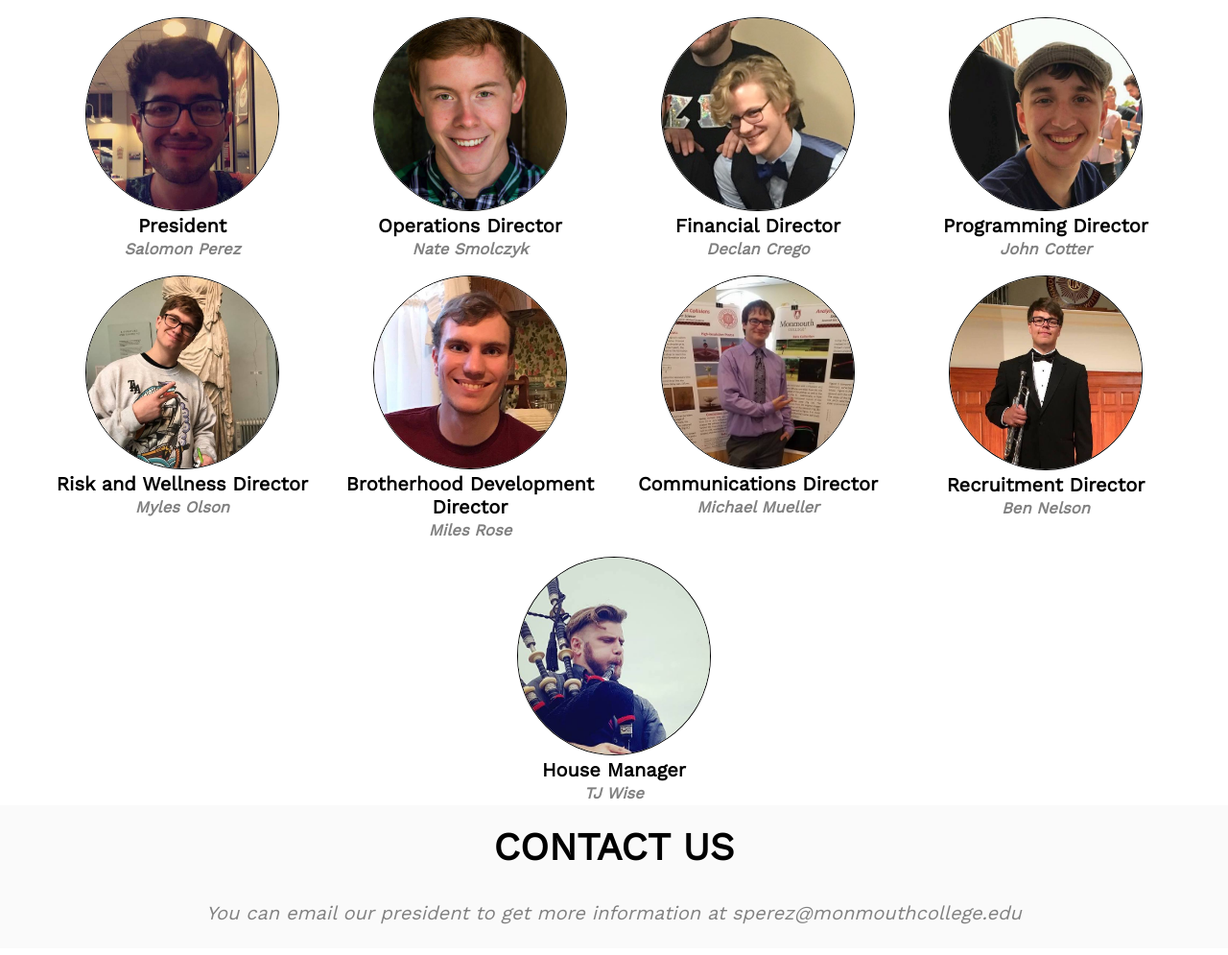
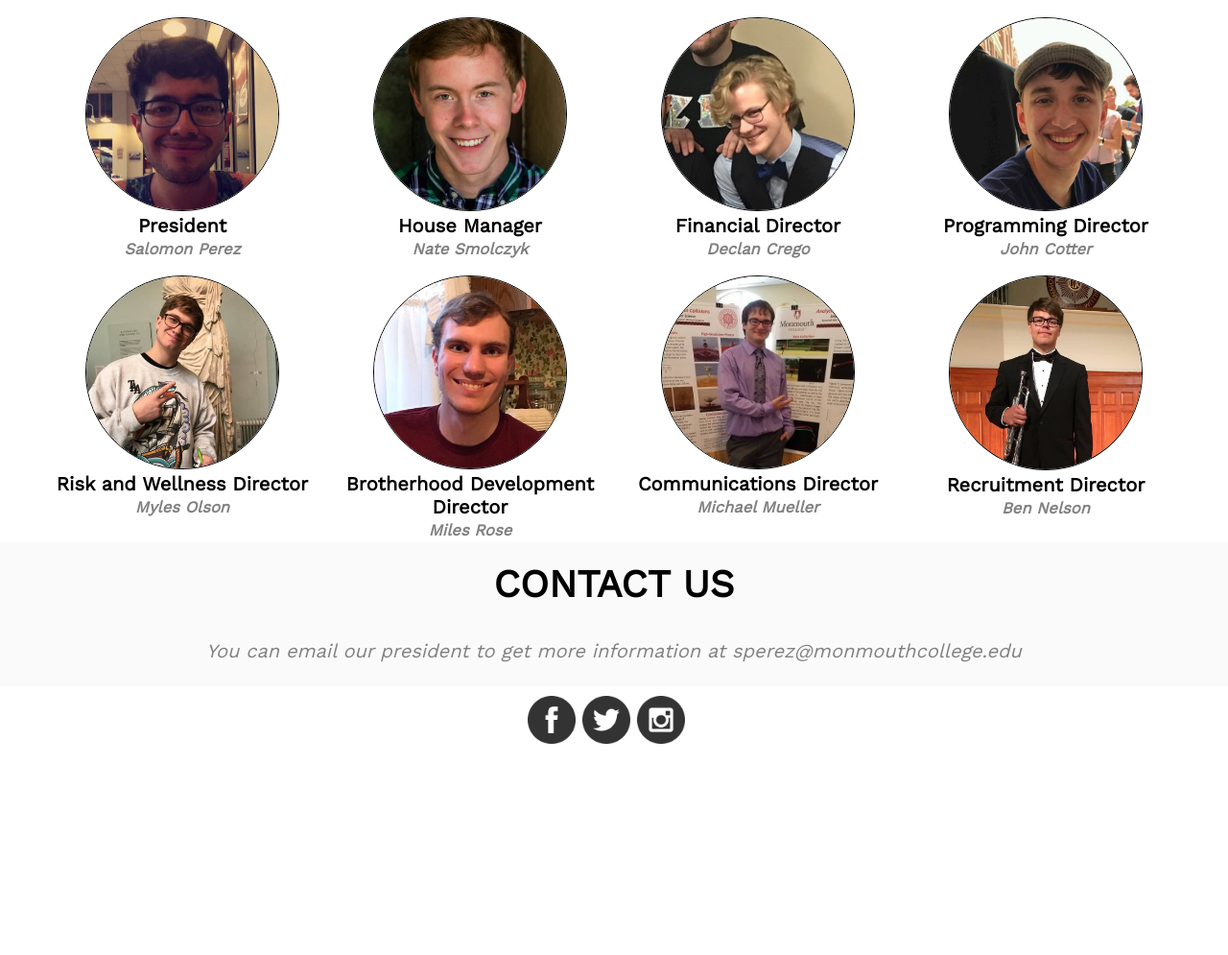
Before and after one commit to nsmolczyk/nsmolczyk.github.io, a plain HTML site: page index.html in a window 1280 px wide. Shown: the part 2826-3821 px from the top of the page at 96% size. After the commit the page ends 3616 px from the top, so only its background shows below. Drawn offline with nearby package versions, Linux system fonts and the light colour scheme.

Commit message:
Changed Nate's position and removed TJ  ...Test commit

```diff
--- a/index.html
+++ b/index.html
@@ -87,7 +87,7 @@
 
 <div class="eboardmember">
     <img src="photos/nate.jpg" alt="Nate Smolczyk"  >
-    <h4> Operations Director  </h4>
+    <h4> House Manager </h4>
     <h5> Nate Smolczyk </h5>
 </div>
 
@@ -127,12 +127,6 @@
     <h5> Ben Nelson </h5>
 </div>
 
-<div class="eboardmember">
-    <img src="photos/tj.jpg" alt="TJ Wise"  >
-    <h4> House Manager  </h4>
-    <h5> TJ Wise </h5>
-</div>
-
 </div>
 
 </section>
```
